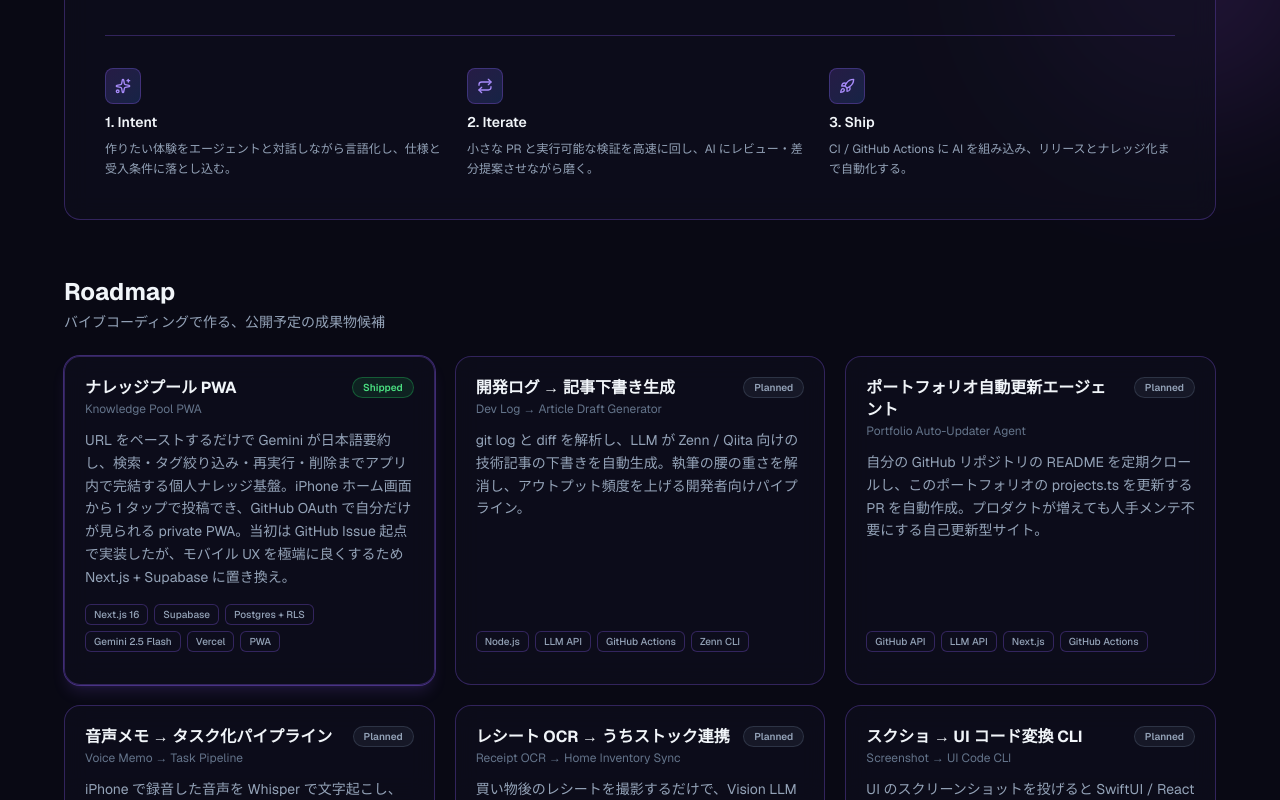
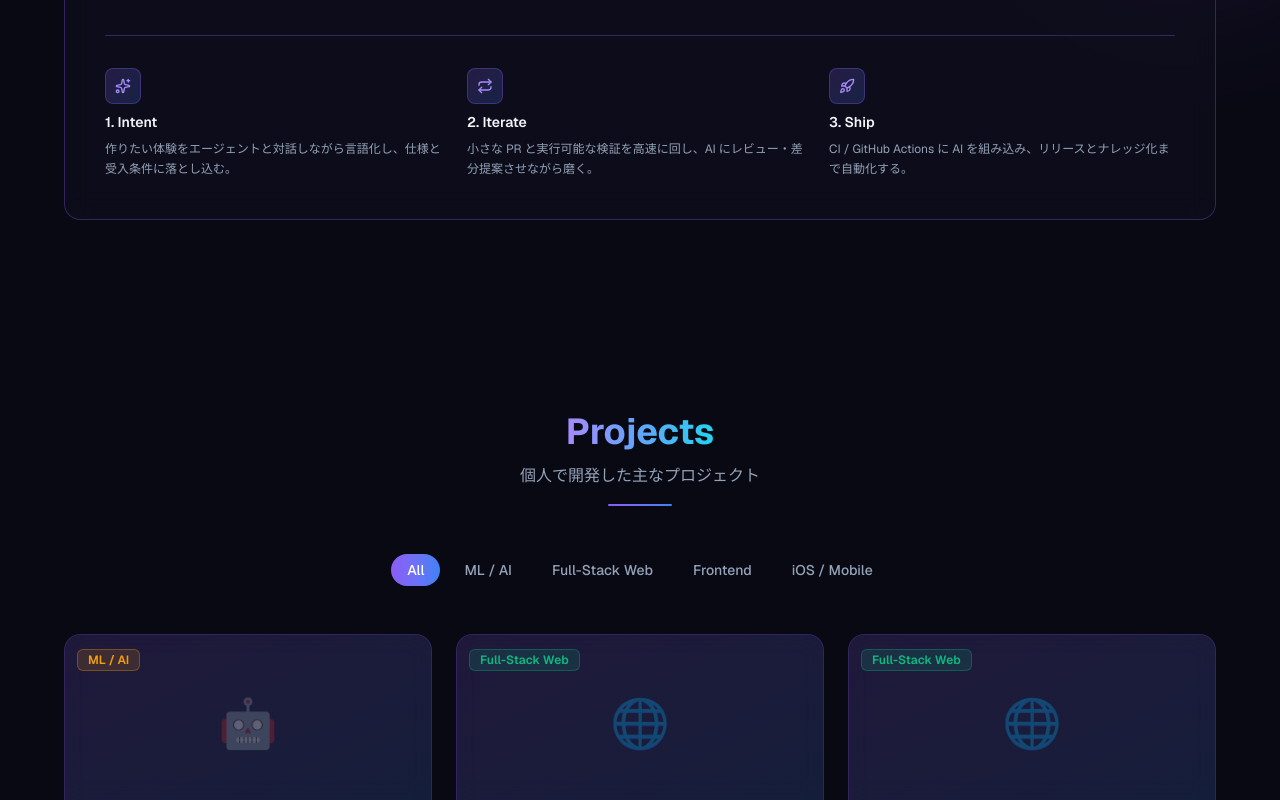
Before and after one commit to yukiyoshi-eng/personal-portfolio, a Next.js app: page / in a window 1280 px wide. Shown: the part 2000-2800 px from the top of the page. Built offline with nearby package versions, Linux system fonts and the light colour scheme.

Commit message:
Remove Vibe Coding roadmap for revision

```diff
--- a/src/components/sections/VibeCoding.tsx
+++ b/src/components/sections/VibeCoding.tsx
@@ -5,9 +5,6 @@
 import SectionHeading from "@/components/ui/SectionHeading";
 import ScrollReveal from "@/components/ui/ScrollReveal";
 import SkillBadge from "@/components/ui/SkillBadge";
-import GitHubIcon from "@/components/icons/GitHubIcon";
-import { vibeCodingIdeas, VibeStatus } from "@/data/vibeCodingIdeas";
-import { cn } from "@/lib/utils";
 
 const tools = [
   "Claude Code",
@@ -35,21 +32,6 @@
   },
 ];
 
-const statusLabel: Record<VibeStatus, string> = {
-  planned: "Planned",
-  "in-progress": "In Progress",
-  shipped: "Shipped",
-};
-
-const statusStyle: Record<VibeStatus, string> = {
-  planned:
-    "bg-[rgba(100,116,139,0.12)] text-[var(--text-secondary)] border-[rgba(100,116,139,0.3)]",
-  "in-progress":
-    "bg-[rgba(139,92,246,0.15)] text-[#a78bfa] border-[rgba(139,92,246,0.4)]",
-  shipped:
-    "bg-[rgba(34,197,94,0.12)] text-[#4ade80] border-[rgba(34,197,94,0.35)]",
-};
-
 export default function VibeCoding() {
   return (
     <section id="vibe" className="py-24 px-6 relative overflow-hidden">
@@ -62,12 +44,12 @@
       <div className="max-w-6xl mx-auto relative z-10">
         <SectionHeading
           title="Vibe Coding"
-          subtitle="AIエージェントと共に開発するスタイルと、これから作るもの"
+          subtitle="AIエージェントと共に開発するスタイル"
         />
 
-        {/* Block A: Philosophy + Tools + Flow */}
+        {/* Philosophy + Tools + Flow */}
         <ScrollReveal delay={0.1}>
-          <div className="glass-card rounded-2xl p-8 md:p-10 mb-14">
+          <div className="glass-card rounded-2xl p-8 md:p-10">
             <div className="grid md:grid-cols-5 gap-8">
               <div className="md:col-span-3 space-y-4">
                 <h3 className="text-lg font-bold gradient-text">
@@ -125,84 +107,6 @@
             </div>
           </div>
         </ScrollReveal>
-
-        {/* Block B: Roadmap */}
-        <ScrollReveal delay={0.15}>
-          <div className="flex items-end justify-between mb-6">
-            <div>
-              <h3 className="text-xl md:text-2xl font-bold text-[var(--text-primary)]">
-                Roadmap
-              </h3>
-              <p className="text-sm text-[var(--text-secondary)] mt-1">
-                バイブコーディングで作る、公開予定の成果物候補
-              </p>
-            </div>
-          </div>
-        </ScrollReveal>
-
-        <div className="grid sm:grid-cols-2 lg:grid-cols-3 gap-5">
-          {vibeCodingIdeas.map((idea, i) => (
-            <ScrollReveal key={idea.id} delay={0.1 + i * 0.05}>
-              <motion.article
-                className={cn(
-                  "glass-card rounded-2xl p-5 h-full flex flex-col",
-                  idea.priority &&
-                    "ring-1 ring-[rgba(139,92,246,0.4)] shadow-lg shadow-[rgba(139,92,246,0.15)]"
-                )}
-                whileHover={{ y: -3 }}
-                transition={{ duration: 0.2 }}
-              >
-                <div className="flex items-start justify-between gap-3 mb-3">
-                  <div className="min-w-0">
-                    <h4 className="text-base font-bold text-[var(--text-primary)] leading-snug">
-                      {idea.title}
-                    </h4>
-                    <p className="text-xs text-[var(--text-muted,#64748b)] mt-0.5">
-                      {idea.titleEn}
-                    </p>
-                  </div>
-                  <span
-                    className={cn(
-                      "shrink-0 inline-flex items-center px-2.5 py-0.5 rounded-full text-[10px] font-semibold border whitespace-nowrap",
-                      statusStyle[idea.status]
-                    )}
-                  >
-                    {statusLabel[idea.status]}
-                  </span>
-                </div>
-
-                <p className="text-sm text-[var(--text-secondary)] leading-relaxed flex-1 mb-4">
-                  {idea.summary}
-                </p>
-
-                <div className="flex flex-wrap gap-1.5 mb-3">
-                  {idea.stack.map((s) => (
-                    <span
-                      key={s}
-                      className="px-2 py-0.5 rounded-md text-[10px] font-medium bg-[var(--bg-glass)] border border-[var(--border-glass)] text-[var(--text-secondary)]"
-                    >
-                      {s}
-                    </span>
-                  ))}
-                </div>
-
-                {idea.repoUrl && (
-                  <div className="pt-3 border-t border-[var(--border-glass)]">
-                    <a
-                      href={idea.repoUrl}
-                      target="_blank"
-                      rel="noopener noreferrer"
-                      className="inline-flex items-center gap-1.5 text-xs text-[var(--text-secondary)] hover:text-[#a78bfa] transition-colors"
-                    >
-                      <GitHubIcon size={14} />
-                      Repository
-                    </a>
-                  </div>
-                )}
-              </motion.article>
-            </ScrollReveal>
-          ))}
-        </div>
       </div>
     </section>
   );
--- a/src/data/vibeCodingIdeas.ts
+++ /dev/null
@@ -1,86 +0,0 @@
-export type VibeStatus = "planned" | "in-progress" | "shipped";
-
-export interface VibeIdea {
-  id: string;
-  title: string;
-  titleEn: string;
-  summary: string;
-  stack: string[];
-  status: VibeStatus;
-  repoUrl?: string;
-  priority?: boolean;
-}
-
-export const vibeCodingIdeas: VibeIdea[] = [
-  {
-    id: "knowledge-pool-pwa",
-    title: "ナレッジプール PWA",
-    titleEn: "Knowledge Pool PWA",
-    summary:
-      "URL をペーストするだけで Gemini が日本語要約し、検索・タグ絞り込み・再実行・削除までアプリ内で完結する個人ナレッジ基盤。iPhone ホーム画面から 1 タップで投稿でき、GitHub OAuth で自分だけが見られる private PWA。当初は GitHub Issue 起点で実装したが、モバイル UX を極端に良くするため Next.js + Supabase に置き換え。",
-    stack: [
-      "Next.js 16",
-      "Supabase",
-      "Postgres + RLS",
-      "Gemini 2.5 Flash",
-      "Vercel",
-      "PWA",
-    ],
-    status: "shipped",
-    priority: true,
-  },
-  {
-    id: "dev-log-article",
-    title: "開発ログ → 記事下書き生成",
-    titleEn: "Dev Log → Article Draft Generator",
-    summary:
-      "git log と diff を解析し、LLM が Zenn / Qiita 向けの技術記事の下書きを自動生成。執筆の腰の重さを解消し、アウトプット頻度を上げる開発者向けパイプライン。",
-    stack: ["Node.js", "LLM API", "GitHub Actions", "Zenn CLI"],
-    status: "planned",
-  },
-  {
-    id: "portfolio-auto-updater",
-    title: "ポートフォリオ自動更新エージェント",
-    titleEn: "Portfolio Auto-Updater Agent",
-    summary:
-      "自分の GitHub リポジトリの README を定期クロールし、このポートフォリオの projects.ts を更新する PR を自動作成。プロダクトが増えても人手メンテ不要にする自己更新型サイト。",
-    stack: ["GitHub API", "LLM API", "Next.js", "GitHub Actions"],
-    status: "planned",
-  },
-  {
-    id: "voice-memo-task",
-    title: "音声メモ → タスク化パイプライン",
-    titleEn: "Voice Memo → Task Pipeline",
-    summary:
-      "iPhone で録音した音声を Whisper で文字起こし、LLM が意図を構造化して GitHub Issue / Reminders に自動登録。歩きながら思いついたアイデアを取りこぼさないための個人用ワークフロー。",
-    stack: ["Whisper", "LLM API", "iOS Shortcuts", "GitHub API"],
-    status: "planned",
-  },
-  {
-    id: "receipt-ocr-stock",
-    title: "レシート OCR → うちストック連携",
-    titleEn: "Receipt OCR → Home Inventory Sync",
-    summary:
-      "買い物後のレシートを撮影するだけで、Vision LLM が商品名・数量を抽出し既存の「うちストック」DB を自動更新。家庭内の在庫管理を手入力ゼロに。",
-    stack: ["Vision LLM", "Rails API", "Next.js", "Cloud Storage"],
-    status: "planned",
-  },
-  {
-    id: "screenshot-ui-cli",
-    title: "スクショ → UI コード変換 CLI",
-    titleEn: "Screenshot → UI Code CLI",
-    summary:
-      "UI のスクリーンショットを投げると SwiftUI / React のコンポーネントコードを生成してくれる CLI ツール。デザインからの実装着手時間を短縮するバイブコーディング特化ユーティリティ。",
-    stack: ["Vision LLM", "Node.js CLI", "SwiftUI", "React"],
-    status: "planned",
-  },
-  {
-    id: "ai-pr-reviewer",
-    title: "AI PR レビュアー",
-    titleEn: "AI PR Reviewer",
-    summary:
-      "自リポジトリに導入する GitHub Action 型の AI レビュアー。差分を読み取り、バグの懸念点・命名・設計の観点でコメント。個人開発でも第二の目を確保するための仕組み。",
-    stack: ["GitHub Actions", "LLM API", "TypeScript", "Octokit"],
-    status: "planned",
-  },
-];
```
